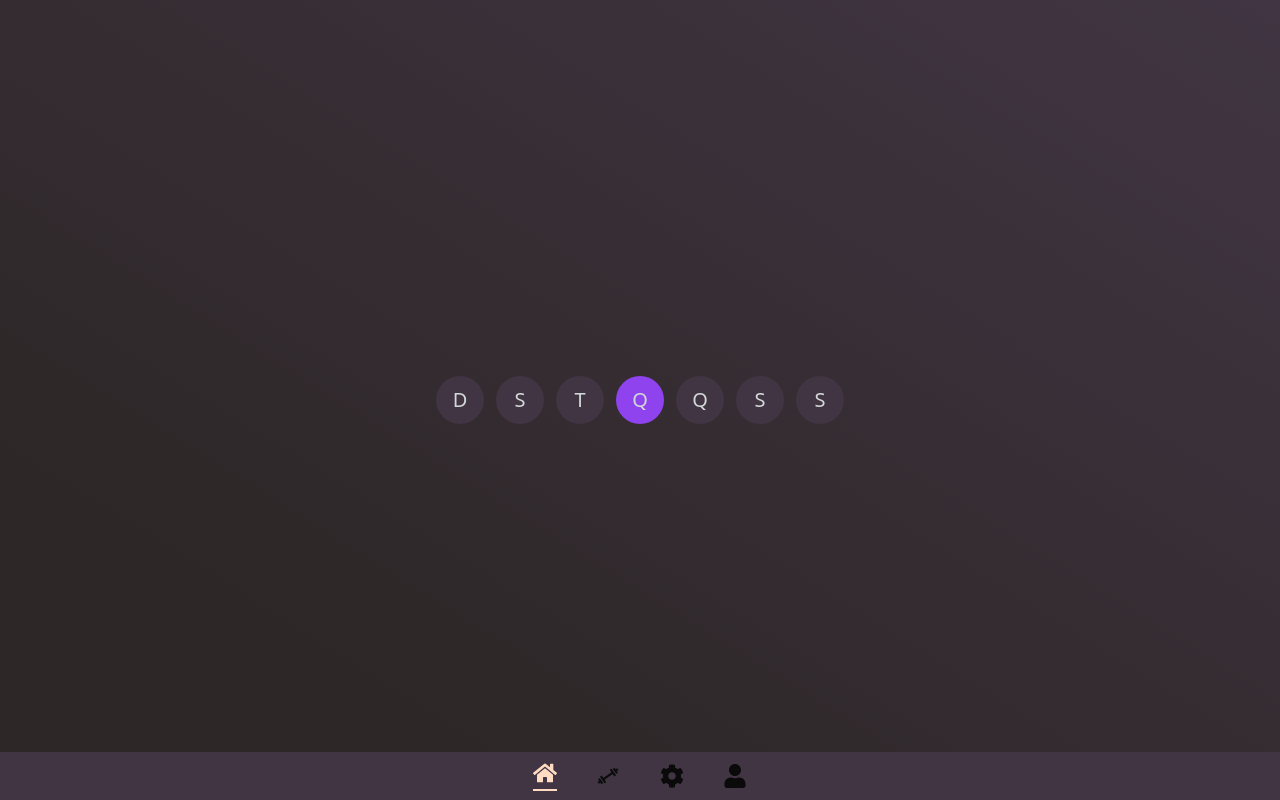
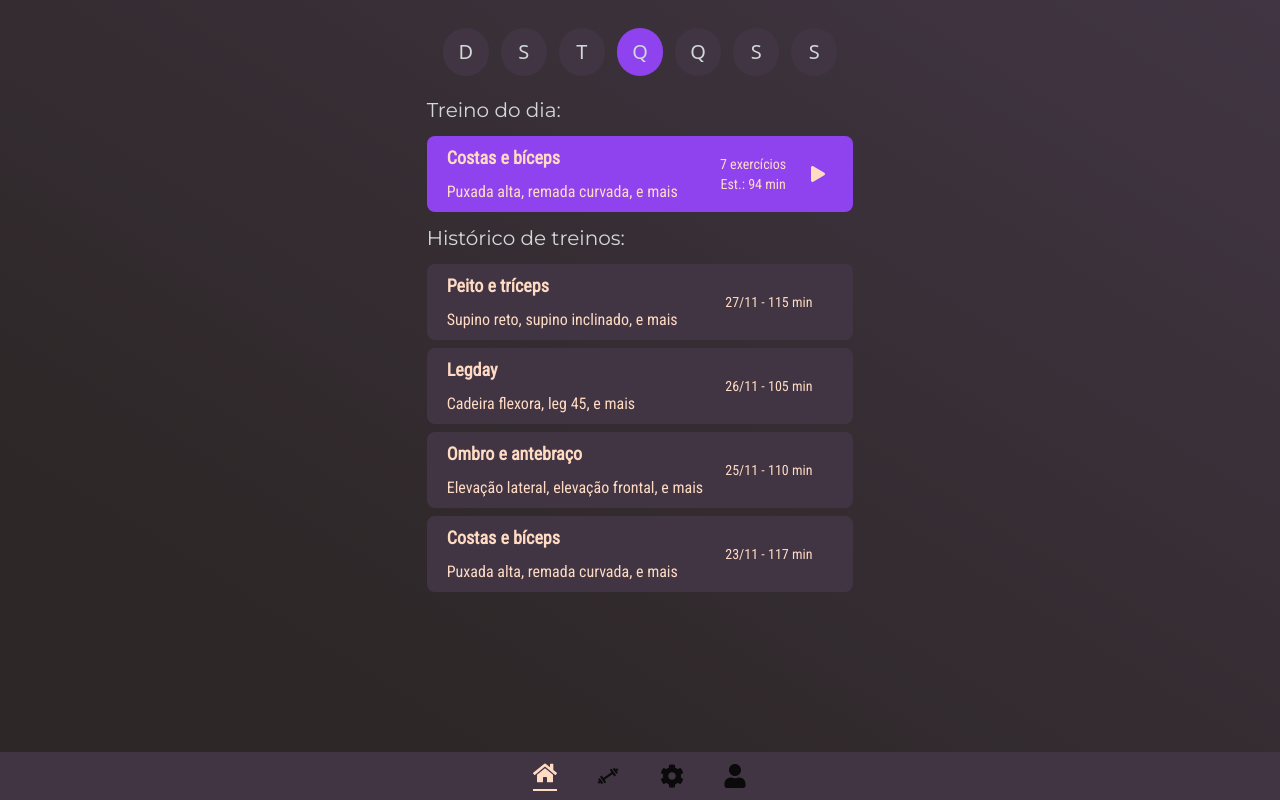
Before and after one commit to gabrielluizcm/musclify, a React (Vite) app in the folder frontend/: page / in a window 1280 px wide. Built offline with nearby package versions, Linux system fonts and the light colour scheme.

Commit message:
Add Home page with routines list

```diff
--- /dev/null
+++ b/frontend/src/components/RoutineCard/RoutineCardAction.tsx
@@ -0,0 +1,31 @@
+import { FaPlay, FaEdit, FaTrash } from 'react-icons/fa';
+
+type RoutineCardActionProps = {
+  type: 'start' | 'edit' | 'delete';
+  to: string;
+}
+
+export default function RoutineCardAction(props: RoutineCardActionProps) {
+  let classes = '';
+  let Icon = null;
+
+  switch (props.type) {
+    case 'start':
+      classes = 'text-salmon hover:text-khaki';
+      Icon = FaPlay;
+      break;
+    case 'edit':
+      classes = 'bg-salmon text-faux-black hover:bg-salmon/75 hover:text-faux-black/75 p-2';
+      Icon = FaEdit;
+      break;
+    case 'delete':
+      classes = 'bg-light-silver text-lavander-indigo hover:bg-light-silver/75 hover:text-lavander-indigo/75 p-1';
+      Icon = FaTrash;
+  }
+
+  return (
+    <a className={`rounded-lg ${classes}`} href={props.to}>
+      <Icon />
+    </a>
+  );
+}
--- /dev/null
+++ b/frontend/src/components/RoutineCard/RoutineCardActions.tsx
@@ -0,0 +1,7 @@
+export default function RoutineCardActions({ children }: { children: React.ReactNode }) {
+  return (
+    <div className="flex grow-[1] flex-column items-center justify-center">
+      {children}
+    </div>
+  )
+}
--- a/frontend/src/components/RoutineCard/RoutineCardCard.tsx
+++ b/frontend/src/components/RoutineCard/RoutineCardCard.tsx
@@ -1,13 +1,14 @@
 type RoutineCardCardProps = {
   active: boolean;
+  as: 'div' | 'li';
   children: React.ReactNode
 }
 
-export default function RoutineCardCard({ active, children }: RoutineCardCardProps) {
+export default function RoutineCardCard({ active, children, as: As }: RoutineCardCardProps) {
   return (
-    <div className={`w-full rounded-lg text-salmon p-1 flex align-center justify-center
-      ${active ? 'bg-lavander-indigo' : 'bg-onyx'}`}>
+    <As className={`w-full rounded-lg px-5 py-2 text-salmon flex align-center justify-around
+     font-roboto ${active ? 'bg-lavander-indigo' : 'bg-onyx'}`}>
       {children}
-    </div>
+    </As>
   );
 }
--- /dev/null
+++ b/frontend/src/components/RoutineCard/RoutineCardDesc.tsx
@@ -0,0 +1,7 @@
+export default function RoutineCardDesc({ children }: { children: string }) {
+  return (
+    <h4 className="text-base">
+      {children}
+    </h4>
+  )
+}
--- /dev/null
+++ b/frontend/src/components/RoutineCard/RoutineCardDetail.tsx
@@ -0,0 +1,7 @@
+export default function RoutineCardDetail({ children }: { children: string }) {
+  return (
+    <span>
+      {children}
+    </span>
+  )
+}
--- /dev/null
+++ b/frontend/src/components/RoutineCard/RoutineCardDetails.tsx
@@ -0,0 +1,7 @@
+export default function RoutineCardDetails({ children }: { children: React.ReactNode }) {
+  return (
+    <div className="flex grow-[2] flex-col text-sm items-center justify-center">
+      {children}
+    </div>
+  )
+}
--- /dev/null
+++ b/frontend/src/components/RoutineCard/RoutineCardMain.tsx
@@ -0,0 +1,7 @@
+export default function RoutineCardMain({ children }: { children: React.ReactNode }) {
+  return (
+    <div className="flex flex-col items-start justify-center gap-2 w-2/3">
+      {children}
+    </div>
+  )
+}
--- /dev/null
+++ b/frontend/src/components/RoutineCard/RoutineCardTitle.tsx
@@ -0,0 +1,7 @@
+export default function RoutineCardTitle({ children }: { children: string }) {
+  return (
+    <h3 className="font-bold text-lg">
+      {children}
+    </h3>
+  )
+}
--- a/frontend/src/components/RoutineCard/index.tsx
+++ b/frontend/src/components/RoutineCard/index.tsx
@@ -0,0 +1,19 @@
+import RoutineCardAction from "./RoutineCardAction";
+import RoutineCardActions from "./RoutineCardActions";
+import RoutineCardCard from "./RoutineCardCard";
+import RoutineCardDesc from "./RoutineCardDesc";
+import RoutineCardDetail from "./RoutineCardDetail";
+import RoutineCardDetails from "./RoutineCardDetails";
+import RoutineCardMain from "./RoutineCardMain";
+import RoutineCardTitle from "./RoutineCardTitle";
+
+export const RoutineCard = {
+  Card: RoutineCardCard,
+  Main: RoutineCardMain,
+  Title: RoutineCardTitle,
+  Description: RoutineCardDesc,
+  Details: RoutineCardDetails,
+  Detail: RoutineCardDetail,
+  Actions: RoutineCardActions,
+  Action: RoutineCardAction
+}
--- a/frontend/src/pages/Home/index.tsx
+++ b/frontend/src/pages/Home/index.tsx
@@ -1,4 +1,5 @@
 import NavMenu from "../../components/NavMenu";
+import { RoutineCard } from "../../components/RoutineCard";
 
 function Weekdays() {
   const daysDic = [
@@ -15,7 +16,7 @@ function Weekdays() {
     )
   }
   return (
-    <div className="w-full md:w-1/3 ph-4 pv-2 flex items-center justify-center gap-3">
+    <div className="w-full px-4 py-2 flex items-center justify-center gap-3">
       {
         daysDic.map((day, index) => <DayCircle index={index} label={day} />)
       }
@@ -24,10 +25,75 @@ function Weekdays() {
 }
 
 export default function Home() {
+  //mockups
+  const todaysRoutine = {
+    title: 'Costas e bíceps',
+    description: 'Puxada alta, remada curvada, e mais',
+    exerciseCount: 7,
+    estimatedMinutes: 94
+  };
+  const routinesHistory = [
+    {
+      title: 'Peito e tríceps',
+      description: 'Supino reto, supino inclinado, e mais',
+      date: '27/11',
+      minutesElapsed: 115
+    },
+    {
+      title: 'Legday',
+      description: 'Cadeira flexora, leg 45, e mais',
+      date: '26/11',
+      minutesElapsed: 105
+    },
+    {
+      title: 'Ombro e antebraço',
+      description: 'Elevação lateral, elevação frontal, e mais',
+      date: '25/11',
+      minutesElapsed: 110
+    },
+    {
+      title: 'Costas e bíceps',
+      description: 'Puxada alta, remada curvada, e mais',
+      date: '23/11',
+      minutesElapsed: 117
+    }
+  ]
   return (
-    <>
+    <main className="h-full w-full md:w-1/3 flex flex-col gap-3 py-5">
       <Weekdays />
+      <h2 className="font-montserrat text-xl text-light-silver">Treino do dia:</h2>
+      <RoutineCard.Card as="div" active>
+        <RoutineCard.Main>
+          <RoutineCard.Title>{todaysRoutine.title}</RoutineCard.Title>
+          <RoutineCard.Description>{todaysRoutine.description}</RoutineCard.Description>
+        </RoutineCard.Main>
+        <RoutineCard.Details>
+          <RoutineCard.Detail>
+            {todaysRoutine.exerciseCount > 1
+              ? todaysRoutine.exerciseCount + ' exercícios'
+              : todaysRoutine.exerciseCount + ' exercício'}
+          </RoutineCard.Detail>
+          <RoutineCard.Detail>{'Est.: ' + todaysRoutine.estimatedMinutes.toString() + ' min'}</RoutineCard.Detail>
+        </RoutineCard.Details>
+        <RoutineCard.Actions>
+          <RoutineCard.Action type="start" to="#" />
+        </RoutineCard.Actions>
+      </RoutineCard.Card>
+      <h2 className="font-montserrat text-xl text-light-silver">Histórico de treinos:</h2>
+      <ul className="flex flex-col gap-2">
+        {routinesHistory.map(routine =>
+          <RoutineCard.Card as="li" active={false}>
+            <RoutineCard.Main>
+              <RoutineCard.Title>{routine.title}</RoutineCard.Title>
+              <RoutineCard.Description>{routine.description}</RoutineCard.Description>
+            </RoutineCard.Main>
+            <RoutineCard.Details>
+              <RoutineCard.Detail>{routine.date + ' - ' + routine.minutesElapsed + ' min'}</RoutineCard.Detail>
+            </RoutineCard.Details>
+          </RoutineCard.Card>
+        )}
+      </ul>
       <NavMenu />
-    </>
+    </main>
   )
 }
```
Also changed, not shown: 1 other file (tests, documents, lock files or other folders).
